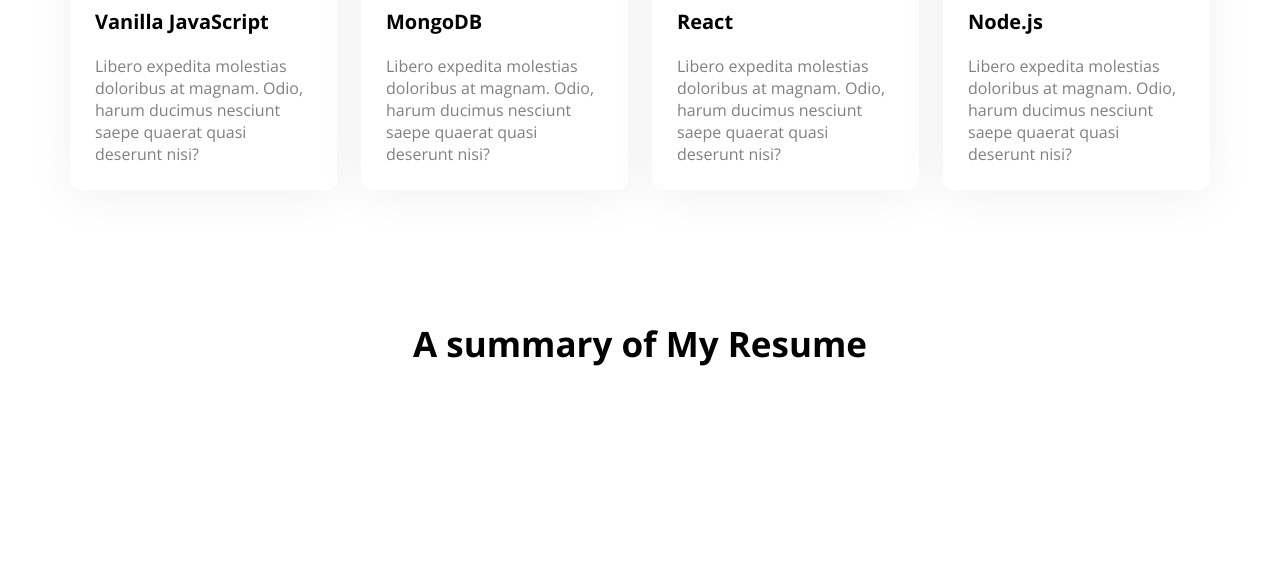
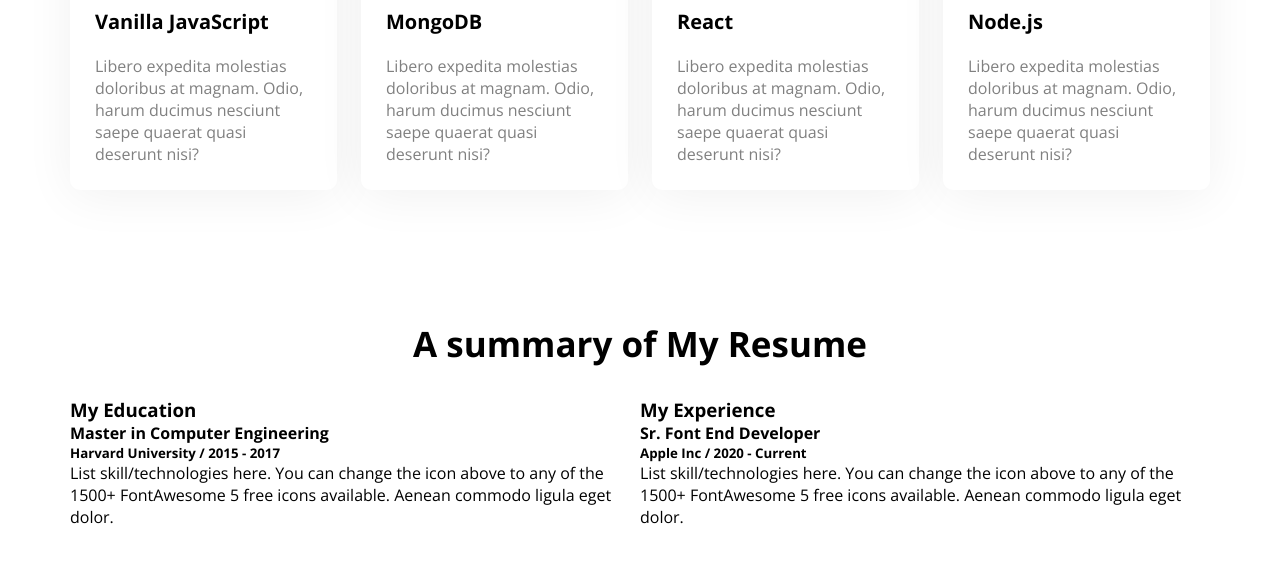
Before and after one commit to abdussalamshopon/devloper-protfolio, a plain HTML site: page index.html in a window 1280 px wide. Shown: the part 1787-2349 px from the top of the page. Before the commit the page ends 2264 px from the top, so only its background shows below. Drawn offline with nearby package versions, Linux system fonts and the light colour scheme.

Commit message:
resume update

```diff
--- a/CSS/protfolio.css
+++ b/CSS/protfolio.css
@@ -135,3 +135,7 @@ main{
     margin-top: 130px;
     margin-bottom: 110px;
 }
+.resume-content{
+    display: flex;
+
+}
--- a/index.html
+++ b/index.html
@@ -89,6 +89,30 @@
         <!-- Resume Section -->
         <section class="resume">
             <h3 class="section-title">A summary of My Resume</h3>
+            <div class="resume-content">
+                <div>
+                    <h3 class="resume-title">My Education</h3>
+                    <div class="resume-item">
+                        <h4 class="title">Master in Computer Engineering</h4>
+                        <h5 class="sub-title">Harvard University / 2015 - 2017</h5>
+                        <p class="description">
+                            List skill/technologies here. You can change the icon above
+                            to any of the 1500+ FontAwesome 5 free icons available. Aenean commodo ligula eget dolor.
+                        </p>
+                    </div>
+                </div>
+                <div>
+                    <h3 class="resume-title">My Experience</h3>
+                    <div class="education-item">
+                        <h4 class="title">Sr. Font End Developer</h4>
+                        <h5 class="sub-title">Apple Inc / 2020 - Current</h5>
+                        <p class="description">
+                            List skill/technologies here. You can change the icon above
+                            to any of the 1500+ FontAwesome 5 free icons available. Aenean commodo ligula eget dolor.
+                        </p>
+                    </div>
+                </div>
+            </div>
         </section>
     </main>
     <footer>
```
